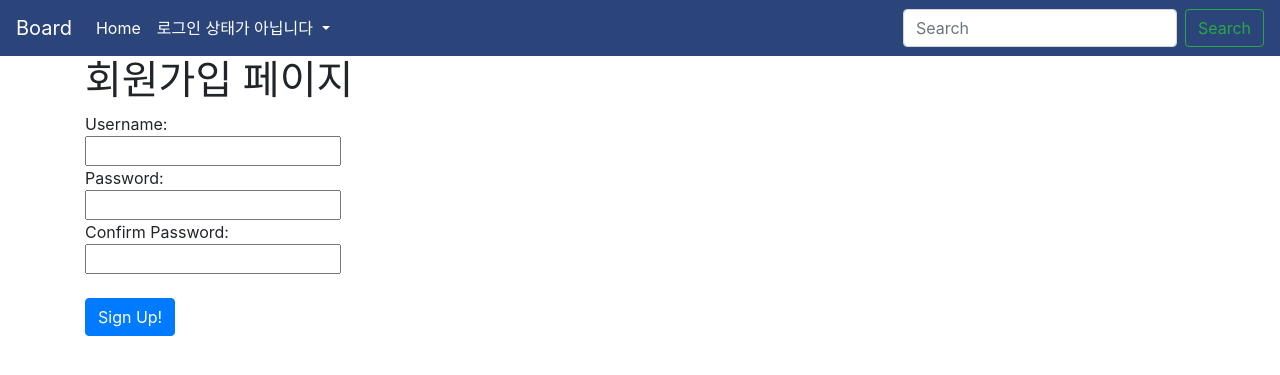
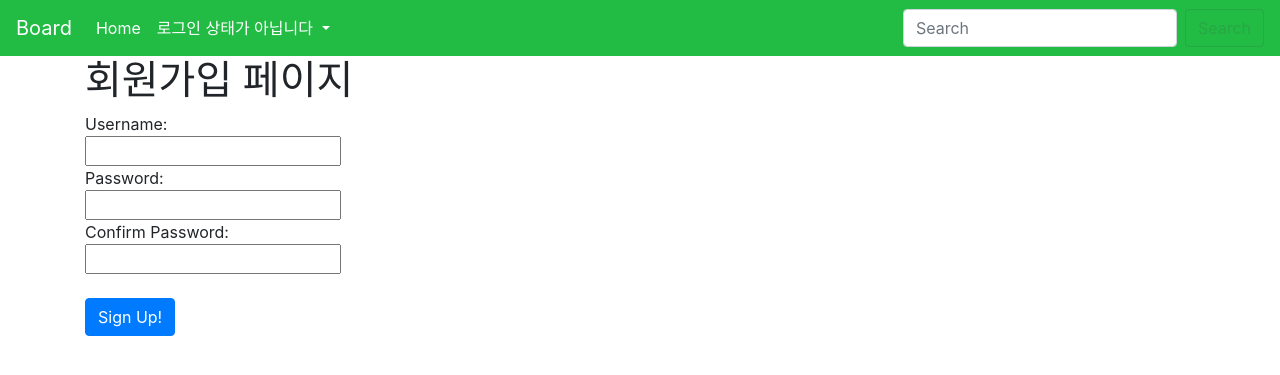
Before and after one commit to HyuuunjuKim/Board, a Django app: page /accounts/signup/ in a window 1280 px wide. Shown: the top 375 px of the page. Run offline with Django 3.2, Linux system fonts and the light colour scheme; some libraries are stand-ins or nearby versions.

Commit message:
check github

```diff
--- a/project_board/templates/base.html
+++ b/project_board/templates/base.html
@@ -6,7 +6,7 @@
     <meta charset="UTF-8">
     <meta name="viewport" content="width=device-width, initial-scale=1.0">
     <meta http-equiv="X-UA-Compatible" content="ie=edge">
-    <title>Document</title>
+    <title>Board</title>
 
     <link rel="stylesheet" href="https://stackpath.bootstrapcdn.com/bootstrap/4.3.1/css/bootstrap.min.css"
         integrity="sha384-ggOyR0iXCbMQv3Xipma34MD+dH/1fQ784/j6cY/iJTQUOhcWr7x9JvoRxT2MZw1T" crossorigin="anonymous">
@@ -23,7 +23,7 @@
 
 <body>
     <!-- navbar 시작 -->
-    <nav class="navbar navbar-expand-lg navbar-light" style="background-color: #2b457a;">
+    <nav class="navbar navbar-expand-lg navbar-light" style="background-color: #2b4;">
         <a class="navbar-brand" href="#" style="color: white;">Board</a>
         <button class="navbar-toggler" type="button" data-toggle="collapse" data-target="#navbarSupportedContent"
             aria-controls="navbarSupportedContent" aria-expanded="false" aria-label="Toggle navigation">
```
